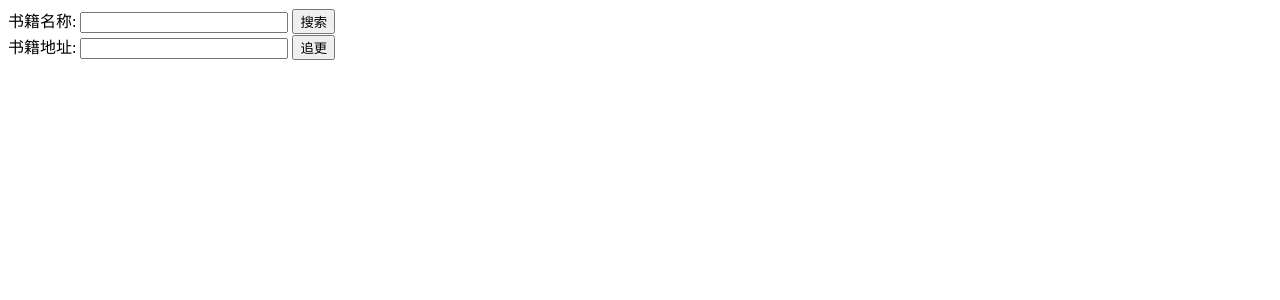
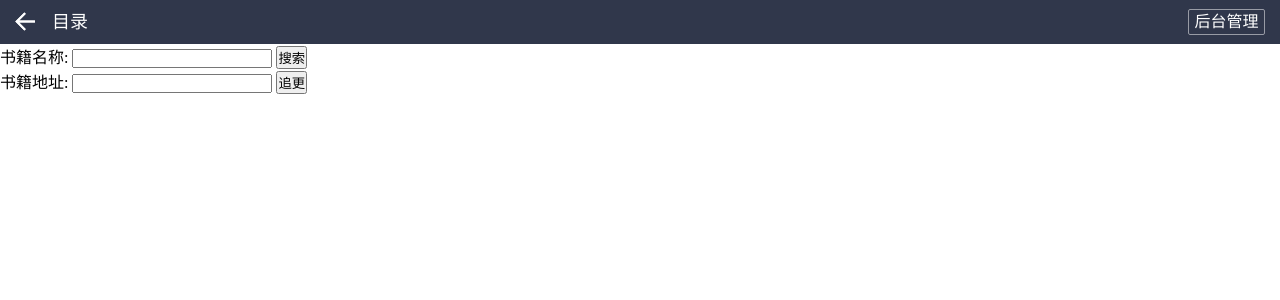
Before and after one commit to zhangyao8/zynovel, a Django app: page /manager/ in a window 1280 px wide. Shown: the top 300 px of the page. Run offline with Django 3.2, Linux system fonts and the light colour scheme; the visitor is signed in with stand-in values (Sample User, id 1).

Commit message:
书籍管理页面功能补全

```diff
--- a/templates/manager.html
+++ b/templates/manager.html
@@ -5,9 +5,16 @@
     <meta name="viewport" content="width=device-width,minimum-scale=1.0,maximum-scale=1.0,user-scalable=no">
     <meta name="format-detection" content="telephone=no">
 	<meta name="format-detection" content="address=no">
-    <title>添加书籍</title>
+    <title>书籍管理</title>
+    <link rel="stylesheet" type="text/css" href='/static/css/style.css' />
 </head>
 <body>
+    <header class="hd-bar">
+       <a href="/book/" class="btn-hd-back"><i></i><span class="blind">返回</span></a>
+       <a href="/book/" class="btn-hd-back" id="historyBack"><i></i><span class="blind">返回</span></a>
+       <h1>目录</h1>
+       <a href="/admin/" onclick="" class="btn-hd" style="width: 75px;">后台管理</a>
+    </header>
     <div>
         {% csrf_token %}
         <label for="book">
@@ -45,7 +52,7 @@
             var bookname = $('#book').val();
             $.post('/manager/search/',{'bookname': bookname },function(callback){
                 $('#searchresult').html(callback);
-                $('#url').val($('a').attr('href'));
+                $('#url').val($('.result-game-item-title-link').attr('href'));
             });
         }
 
```
